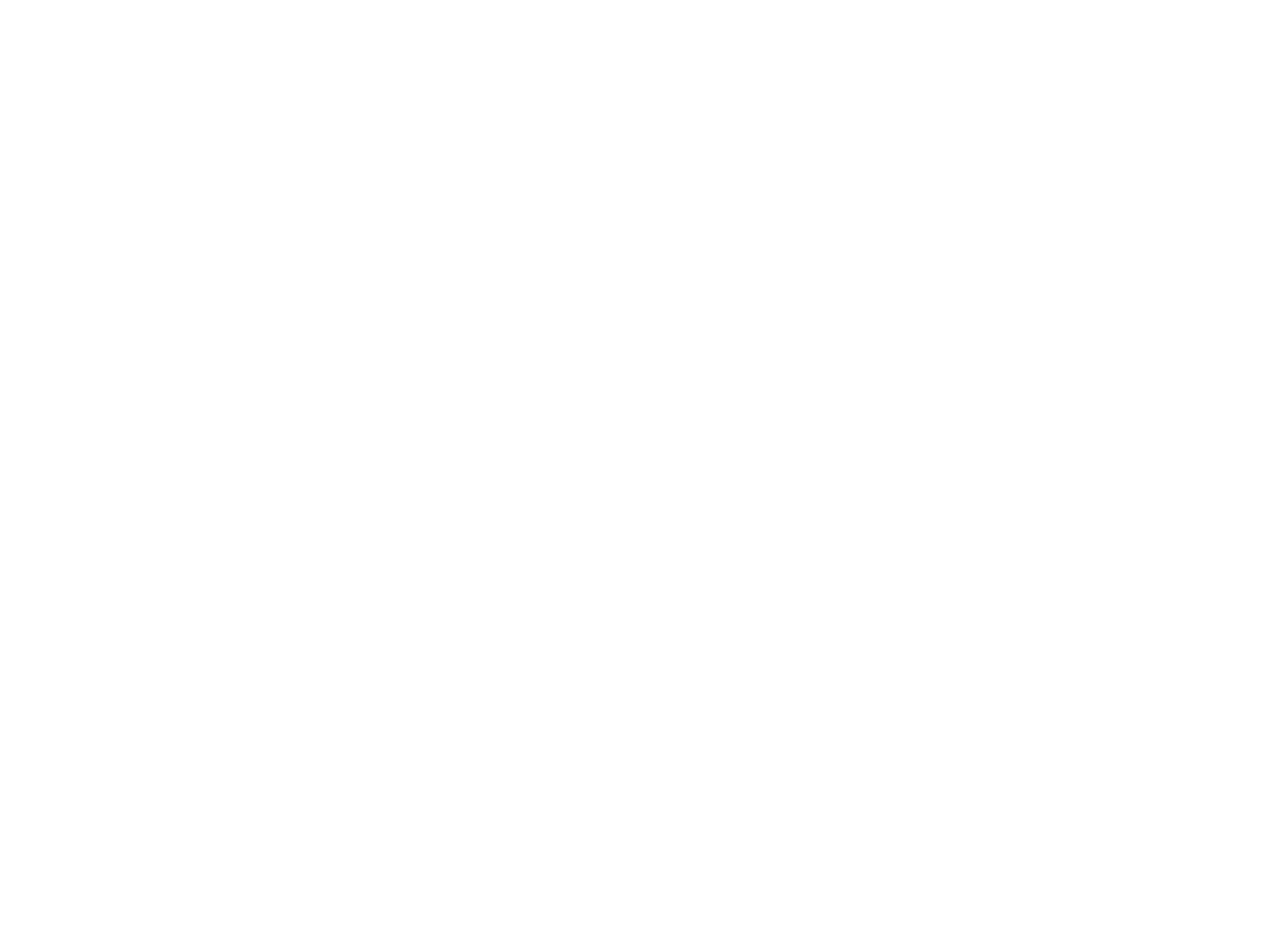
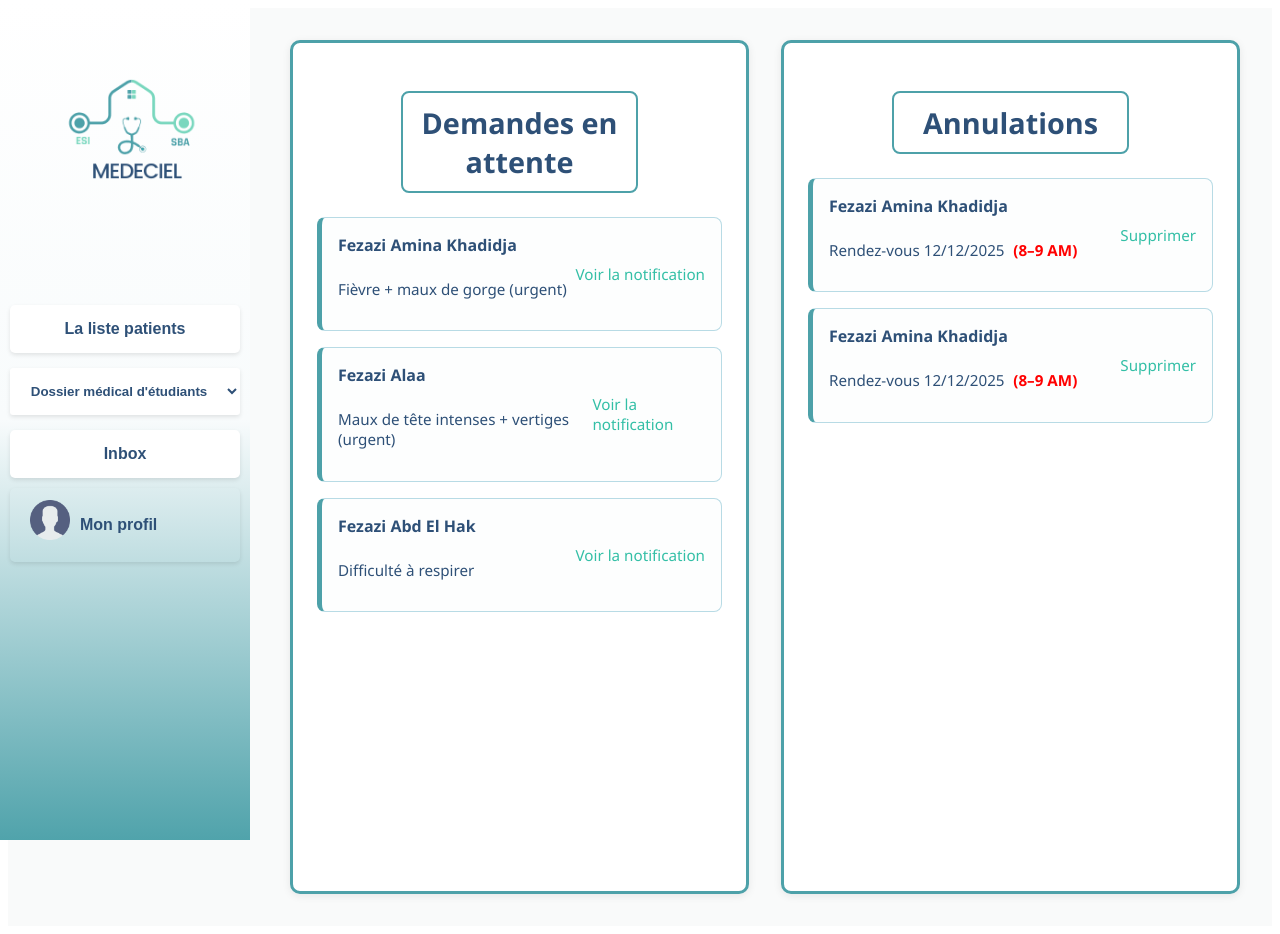
Before and after one commit to ProjectS2-G04/Front-end-, a React (Vite) app: page /Demandes in a window 1280 px wide. Before the commit this address had no page. Before the commit the page ends 800 px from the top, so only its background shows below. Built offline with nearby package versions, Linux system fonts and the light colour scheme.

Commit message:
Sauvegarde avant pull

```diff
--- a/src/App.jsx
+++ b/src/App.jsx
@@ -24,11 +24,15 @@ import ModifyFormEtudiant from './components/ModifyFormEtudiant';
 import ModifyFormEnseignant from './components/ModifyFormEnseignant';
 import ModifyFormATS from './components/ModifyFormATS';
 import PatientList from './components/PatientList.jsx';
+import Demandes from './components/Demandes.jsx';
 
 
 const App = () => {
   return (
     <>
+
+
+
         <Routes>
 
           <Route path="/" element={<SeConnecter />} />
@@ -59,7 +63,7 @@ const App = () => {
           <Route path="/ReadOnlyTeacher/:id" element={<ReadOnlyTeacher />} />
           <Route path="/ReadOnlyAts/:id" element={<ReadOnlyAts />} />
           <Route path="/PatientList" element={<PatientList/>} />
-
+          <Route path="/Demandes" element={<Demandes/>} />
         </Routes>
 
     </>
--- a/src/components/CreateForm.css
+++ b/src/components/CreateForm.css
@@ -31,8 +31,6 @@
   text-align: center;
   gap: 5px;
 }
-
-<<<<<<< HEAD
 .republic h3 {
   font-size: 23px;
   color: #4BA0A8;
@@ -96,6 +94,7 @@
   grid-template-columns: repeat(3, 1fr);
   gap: 100px;
   max-width: 100vw;
+  width: 100%;
   margin-top: 40px;
 }
 
@@ -164,9 +163,12 @@
   box-shadow: 0 0 8px rgba(69, 194, 169, 0.5);
   transform: scale(1.01);
 }
-
+.form-field {
+  max-width:100vw;
+  width: 93%;
+}
 .form-field input {
-  width: 100%;
+  width:100%;
 }
 
 .toggle-group {
@@ -287,7 +289,7 @@
   font-size: 0.8em;
   margin-top: 0.2em;
 }
-=======
+
   .toggle-group {
     display: flex;
     flex-direction: column;
@@ -325,7 +327,7 @@
     border: 2px solid red;
   }
 
-<<<<<<< HEAD
+
   .error-message {
     color: red;
     font-size: 0.9em;
@@ -348,7 +350,7 @@
     }
   }
 
-=======
+
 
   .imc-underweight {
     background-color: #d1ecf1;
@@ -395,5 +397,3 @@
     font-size: 0.8em;
     margin-top: 0.2em;
   }
->>>>>>> 66a744e24e2845f2347da3dcc603e6fdf4c528db
->>>>>>> 474fda4e2199be7eec1c465913f834753df1845d
--- /dev/null
+++ b/src/components/Demandes.css
@@ -0,0 +1,205 @@
+/* Conteneur principal */
+.demandes-annulation {
+    display: flex;
+    font-family: 'Segoe UI', sans-serif;
+    background-color: #f9fafa;
+    color: #2E5077;
+  }
+
+  /* Zone de contenu des colonnes */
+  .content {
+    display: flex;
+    margin-left: 250px;
+    flex: 1;
+    justify-content: space-around;
+    gap: 2rem;
+    padding: 2rem;
+  }
+
+  /* Colonne */
+  .column {
+    background-color: white;
+    padding: 1.5rem;
+    border: 3px solid #4DA1A9;
+    border-radius: 10px;
+    min-height: 100vh;
+    width: 45%;
+    box-shadow: 0 2px 8px rgba(0, 0, 0, 0.08);
+  }
+
+  /* Titres */
+  .column h2 {
+    text-align: center;
+    color: #2E5077;
+    width: 50%;
+    place-self: center;
+    border-radius: 8px;
+    border: 2px solid #4DA1A9;
+    padding: 10px 15px;
+    margin-bottom: 1.5rem;
+  }
+
+  /* Carte demande */
+  .card {
+    border: 1px solid #b8dbe5;
+    border-left: 5px solid #4DA1A9;
+    padding: 1rem;
+    border-radius: 8px;
+    margin-bottom: 1rem;
+    background-color: #fdfefe;
+    transition: box-shadow 0.2s;
+    position: relative;
+  }
+
+  .card:hover {
+    box-shadow: 0 4px 12px rgba(22, 138, 173, 0.2);
+  }
+
+  /* Contenu du haut */
+  .card-header {
+    font-weight: bold;
+    color: #2E5077;
+    margin-bottom: 0.5rem;
+  }
+
+  /* Description symptôme ou date */
+  .card-body {
+    font-size: 0.95rem;
+    color: #495057;
+    display: flex;
+    flex-direction: row;
+    justify-content: space-between;
+    color: #2E5077;
+
+  }
+
+  /* Mot urgent */
+  .card-body span {
+    color: red;
+    font-weight: bold;
+  }
+
+  /* Lien de notification */
+  .card-link {
+    color: #33bfa6;
+    font-weight: 500;
+    text-decoration: none;
+    float: right;
+    font-size: 0.95rem;
+
+  }
+
+  .card-link:hover {
+    text-decoration: underline;
+  }
+
+  /* Heure */
+  .time {
+    color: #d9534f;
+    font-weight: bold;
+    margin-left: 0.3rem;
+  }
+
+  /* Icône d'annulation */
+  .icon-cancel {
+    position: absolute;
+    right: 1rem;
+    top: 1rem;
+    color: #8ecae6;
+    font-size: 1.5rem;
+    cursor: pointer;
+  }
+  .modal-overlay1 {
+    position: fixed;
+    top: 0;
+    left: 0;
+    width: 100%;
+    height: 100%;
+    background: rgba(0, 0, 0, 0.5);
+    display: flex;
+    justify-content: center;
+    align-items: center;
+    z-index: 1000;
+  }
+
+  .modal {
+    background: #fff;
+    padding: 2rem;
+    border-radius: 10px;
+    width: 100%;
+    max-width: 500px;
+    box-shadow: 0 0 15px rgba(0,0,0,0.3);
+    text-align: left;
+  }
+
+  .modal-buttons {
+    display: flex;
+    gap: 10px;
+    margin-top: 15px;
+  }
+
+  .confirm {
+    background-color:#4DA1A9;
+    color:white;
+    padding: 10px 15px;
+    font-size: 14px;
+    font-weight: 500;
+   border: none;
+    width: 120px;
+    border-radius: 6px;
+    cursor: pointer;
+  }
+
+  .reschedule {
+    background-color:transparent;
+    color: #2E5077;
+    padding: 10px 15px;
+    font-size: 14px;
+    font-weight: 500;
+    border: 2px solid #4DA1A9;
+    width: 120px;
+    border-radius: 6px;
+    cursor: pointer;
+  }
+
+  .close-button {
+    margin-top: 1rem;
+
+    padding: 6px 12px;
+    border: none;
+    border-radius: 6px;
+    cursor: pointer;
+    float: right;
+  }
+  .Motifmladie {
+    display: flex;
+    flex-direction: column;
+    gap: 10px;
+    font-size: 18px;
+   padding: 10px;
+    border: 2px solid #2E5077;
+  }
+  .Motifmladie strong{
+    color: #4DA1A9;
+  }
+  .nom {
+    font-size: 18px;
+  }
+  .date-picker {
+    display: flex;
+    flex-direction: row;
+    align-items:flex-start;
+    gap: 10px;
+  }
+  .date-picker input {
+    padding: 10px 15px;
+    border: 1px solid #4DA1A9;
+    font-size: 16px;
+
+  }
+  .date-picker label {
+    font-size: 16px;
+    font-weight: 600;
+    margin-top: 10px;
+    color: #4DA1A9;
+  }
--- /dev/null
+++ b/src/components/Demandes.jsx
@@ -0,0 +1,169 @@
+import React , {useState} from 'react'
+import './Demandes.css'
+import SideBareDocs from './SideBareDocs';
+import { IoArrowBackCircle } from "react-icons/io5";
+function Demandes() {
+    const demandesEnAttente = [
+        {
+          id: 1,
+          nom: 'Fezazi Amina Khadidja',
+          symptomes: 'Fièvre + maux de gorge (urgent)',
+           Dess: "Fièvre élevée accompagnée de maux de gorge persistants. Douleur lors de la déglutition et fatigue générale." ,
+          date: '2025-04-20',
+        },
+        {
+          id: 2,
+          nom: 'Fezazi Alaa',
+          symptomes: 'Maux de tête intenses + vertiges (urgent)',
+          Dess: "Fièvre élevée accompagnée de maux de gorge persistants. Douleur lors de la déglutition et fatigue générale." ,
+          date: '2025-04-21',
+        },
+        {
+          id: 3,
+          nom: 'Fezazi Abd El Hak',
+          symptomes: 'Difficulté à respirer',
+          Dess: "Fièvre élevée accompagnée de maux de gorge persistants. Douleur lors de la déglutition et fatigue générale." ,
+          date: '2025-04-22',
+        },
+      ];
+
+      const [annulations, setAnnulations] = useState([
+        {
+          id: 1,
+          nom: 'Fezazi Amina Khadidja',
+          date: '12/12/2025',
+          heure: '8–9 AM',
+        },
+        {
+          id: 2,
+          nom: 'Fezazi Amina Khadidja',
+          date: '12/12/2025',
+          heure: '8–9 AM',
+        },
+      ]);
+      const [showModal, setShowModal] = useState(false);
+      const [selectedDemande, setSelectedDemande] = useState(null);
+      const [modeReport, setModeReport] = useState(false);
+    const [nouvelleDate, setNouvelleDate] = useState('');
+
+  const openModal = (demande) => {
+    setSelectedDemande(demande);
+    setNouvelleDate(demande.date);
+    setShowModal(true);
+    setModeReport(false); // on remet à false à chaque ouverture
+  };
+
+  const closeModal = () => {
+    setShowModal(false);
+    setSelectedDemande(null);
+    setNouvelleDate('');
+    setModeReport(false);
+  };
+
+  const confirmerRdv = () => {
+    alert(`✅ Rendez-vous confirmé pour ${selectedDemande.nom} le ${selectedDemande.date}`);
+    closeModal();
+  };
+
+  const reporterRdv = () => {
+    if (!modeReport) {
+      setModeReport(true); // Affiche le champ date
+    } else {
+      // Valider la nouvelle date ici
+      alert(`🔁 Nouveau rendez-vous pour ${selectedDemande.nom} fixé au ${nouvelleDate}`);
+      closeModal(); // Tu peux aussi envoyer au backend plus tard
+    }
+  };
+  const handleDelete = (id) => {
+    setAnnulations((prev) => prev.filter((item) => item.id !== id));
+  };
+      return (
+        <div className="demandes-annulation">
+        <SideBareDocs />
+
+        <div className="content">
+          {/* Colonne des demandes en attente */}
+          <div className="column">
+            <h2>Demandes en attente</h2>
+            {demandesEnAttente.map((demande) => (
+              <div key={demande.id} className="card">
+                <div className="card-header">
+                  <strong>{demande.nom}</strong>
+                </div>
+                <div className="card-body">
+                  <p>{demande.symptomes}</p>
+                  <a href="#" className="card-link"  onClick={() => openModal(demande)}>Voir la notification</a>
+                </div>
+
+              </div>
+            ))}
+          </div>
+
+          {/* Colonne des annulations */}
+          <div className="column">
+            <h2>Annulations</h2>
+            {annulations.map((annul) => (
+              <div key={annul.id} className="card">
+                <div className="card-header">
+                  <strong>{annul.nom}</strong>
+                </div>
+                <div className="card-body">
+                  <p>
+                    Rendez-vous {annul.date}
+                    <span className="time"> ({annul.heure})</span>
+                  </p>
+                  <a href="#" className="card-link"    onClick={(e) => {
+                           e.preventDefault(); // Empêche le rechargement de la page
+                           handleDelete(annul.id); // Appelle la fonction de suppression
+                        }}
+                    >Supprimer</a>
+                  </div>
+
+              </div>
+            ))}
+          </div>
+        </div>
+        {showModal && selectedDemande && (
+          <div className="modal-overlay">
+         <div className="modal">
+             <h2>Détails de la demande</h2>
+
+              <p className='nom'><strong>Nom         :</strong> {selectedDemande.nom}</p>
+              <div className="Motifmladie">
+                 <p><strong>Motif       :</strong> {selectedDemande.symptomes}</p>
+                  <p><strong>Description :</strong>{selectedDemande.Dess}</p>
+
+      {selectedDemande.date && (
+        <p><strong>Date choisie :</strong> {selectedDemande.date}</p>
+      )}
+
+      {modeReport && (
+        <div className="date-picker">
+          <label>Nouvelle date :</label>
+          <input
+            type="date"
+            value={nouvelleDate}
+            onChange={(e) => setNouvelleDate(e.target.value)}
+          />
+        </div>
+      )}
+      </div>
+
+      <div className="modal-buttons">
+      <button onClick={closeModal} className='close-button'>< IoArrowBackCircle className='IoArrowBackCircle'/></button>
+        <button onClick={reporterRdv} className='reschedule' >
+          {modeReport ? 'Valider la date' : 'Reporter'}
+        </button>
+        <button onClick={confirmerRdv} className='confirm '>Confirmer</button>
+
+      </div>
+    </div>
+  </div>
+)}
+
+      </div>
+
+      );
+    };
+
+    export default Demandes;
--- a/src/components/SideBareDocs.jsx
+++ b/src/components/SideBareDocs.jsx
@@ -14,6 +14,7 @@ function SideBareDocs({ activeTab, setActiveTab, disableDropdown }) {
 
   const handleInboxClick = () => {
     console.log('Inbox clicked');
+    navigate('/Demandes');
   };
 
   const handleDropdownChange = (e) => {
```
